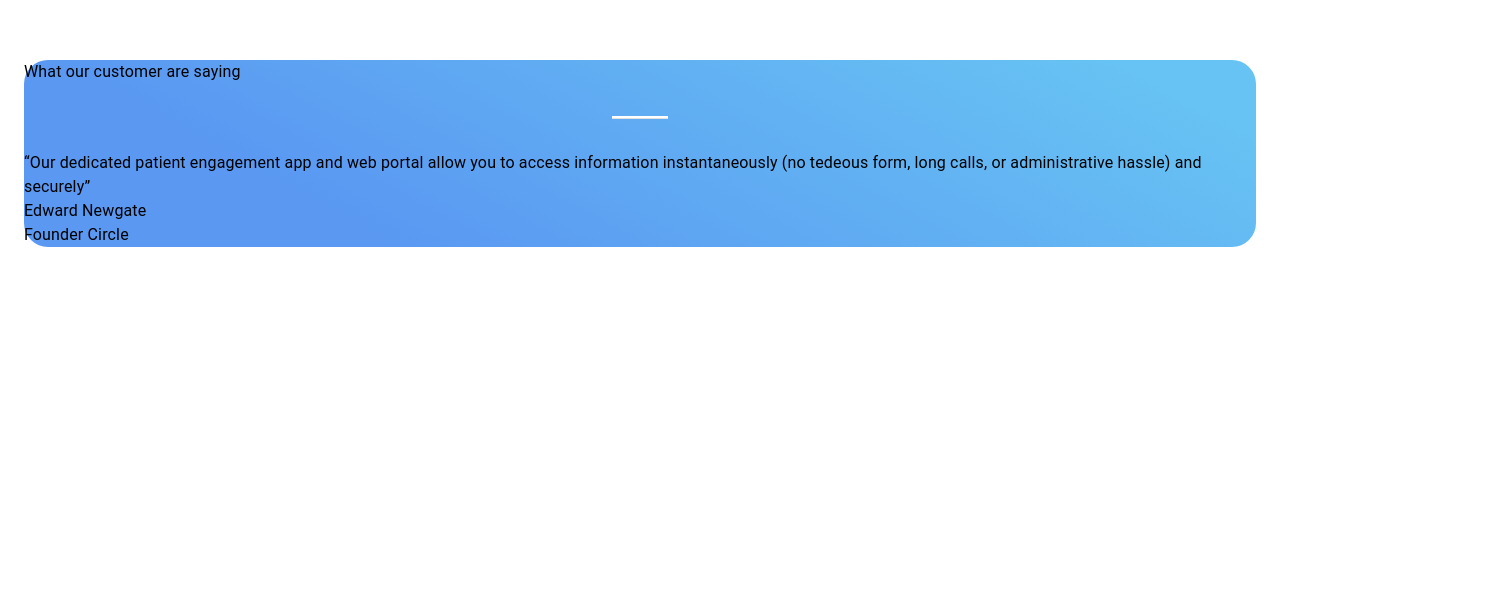
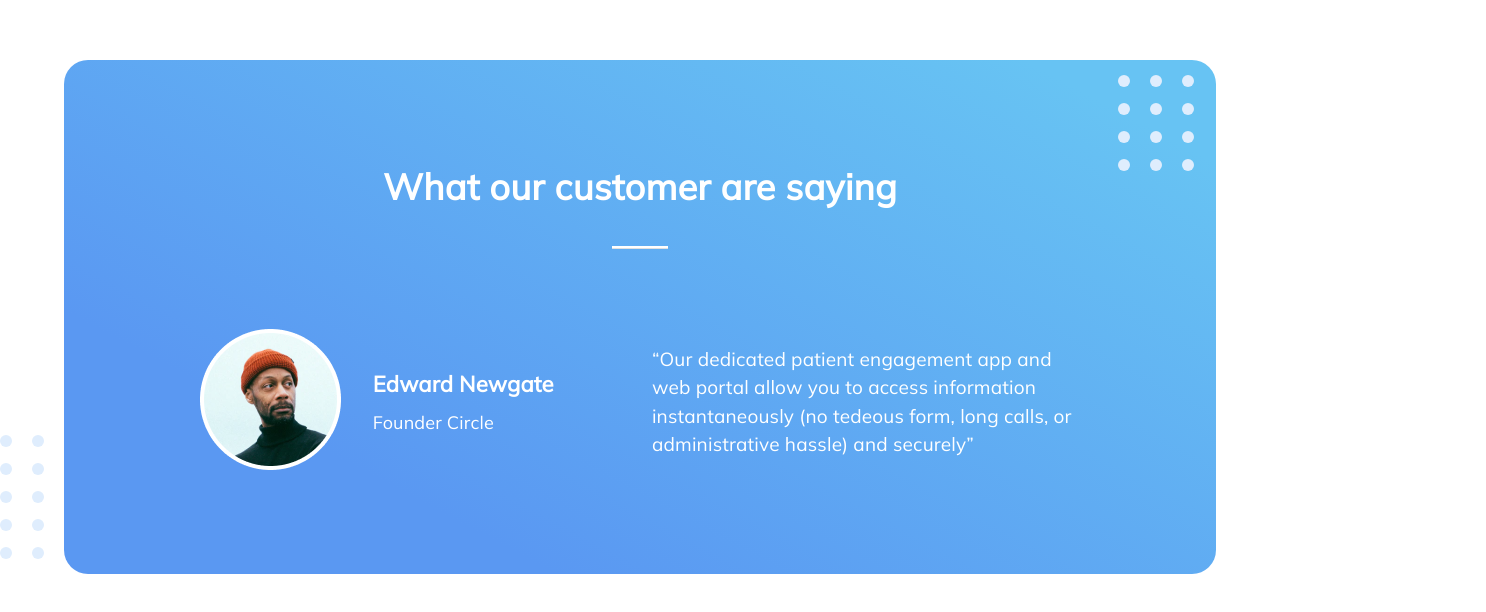
Before and after one commit to JBahareh/HealthCareLand, a React (Create React App) app: page / in a window 1280 px wide. Shown: the part 4004-4616 px from the top of the page, 1486 px wide, since content can reach past the window. Before the commit the page ends 4251 px from the top, so only its background shows below. Built offline with nearby package versions, Linux system fonts and the light colour scheme.

Commit message:
create review component base

```diff
--- a/src/components/organisms/ReviewSection.tsx
+++ b/src/components/organisms/ReviewSection.tsx
@@ -1,16 +1,35 @@
 import { Box, Container, Divider, Stack, Typography } from "@mui/material";
+import { DotShape } from "../atoms/DotShape";
 
 export const ReviewSection = () => {
   return (
-    <Container maxWidth="xl">
+    <Container maxWidth="lg">
       <Box
         sx={{
           background:
             "linear-gradient(208.18deg, #67C3F3 9.05%, #5A98F2 76.74%)",
           borderRadius: "24px",
+          textAlign: "center",
+          p: "100px",
+          position: "relative",
         }}
       >
-        <Typography>What our customer are saying</Typography>
+        <Box sx={{ position: "absolute", right: -270, top: 15 }}>
+          <DotShape numRows={4} numCols={3} />
+        </Box>
+        <Box sx={{ position: "absolute", left: -80, bottom: 15 }}>
+          <DotShape numRows={5} numCols={2} />
+        </Box>
+        <Typography
+          sx={{
+            fontSize: 36,
+            fontFamily: "Mulish",
+            fontWeight: 700,
+            color: "white",
+          }}
+        >
+          What our customer are saying
+        </Typography>
         <Divider
           sx={{
             background: "white",
@@ -20,19 +39,58 @@ export const ReviewSection = () => {
             my: 4,
           }}
         />
-        <Stack>
-          <Typography>
+        <Stack
+          direction="row"
+          justifyContent="space-around"
+          width="100%"
+          alignItems="center"
+          mt={10}
+        >
+          <Stack direction="row" alignItems="center" width="40%" spacing={4}>
+            <Box>
+              <img
+                src="/images/avatar.png"
+                alt="avatar"
+                style={{ width: "100%", height: "100%" }}
+              />
+            </Box>
+            <Stack textAlign="left" spacing={1}>
+              <Typography
+                sx={{
+                  fontSize: 22,
+                  fontFamily: "Mulish",
+                  fontWeight: 700,
+                  color: "white",
+                }}
+              >
+                Edward Newgate
+              </Typography>
+              <Typography
+                sx={{
+                  fontSize: 18,
+                  fontFamily: "Mulish",
+                  fontWeight: 400,
+                  color: "white",
+                }}
+              >
+                Founder Circle
+              </Typography>
+            </Stack>
+          </Stack>
+          <Typography
+            sx={{
+              fontSize: 19,
+              fontFamily: "Mulish",
+              fontWeight: 400,
+              color: "white",
+              textAlign: "left",
+              width: "45%",
+            }}
+          >
             “Our dedicated patient engagement app and web portal allow you to
             access information instantaneously (no tedeous form, long calls, or
             administrative hassle) and securely”
           </Typography>
-          <Stack>
-            <Box></Box>
-            <Stack>
-              <Typography>Edward Newgate</Typography>
-              <Typography>Founder Circle</Typography>
-            </Stack>
-          </Stack>
         </Stack>
       </Box>
     </Container>
--- a/src/pages/LandingPage.tsx
+++ b/src/pages/LandingPage.tsx
@@ -19,6 +19,7 @@ export const LandingPage = () => {
       <DownloadApp />
       <Box sx={{ height: 300 }} />
       <ReviewSection />
+      <Box sx={{ height: 300 }} />
     </>
   );
 };
```
Also changed, not shown: public/images/avatar.png (added).
